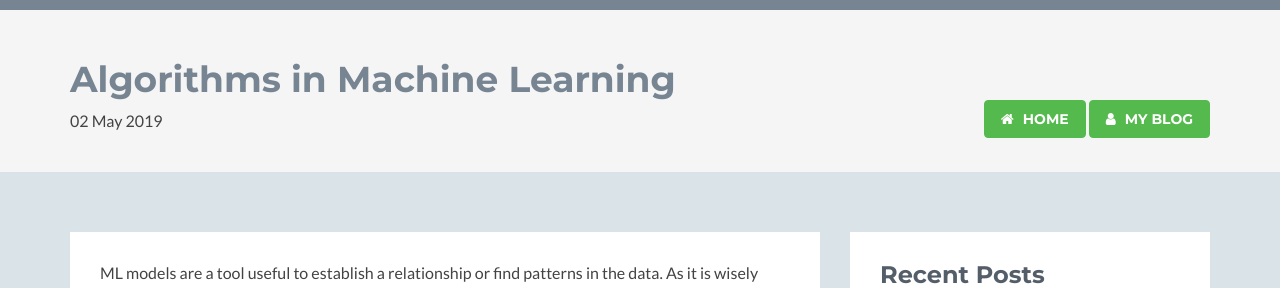
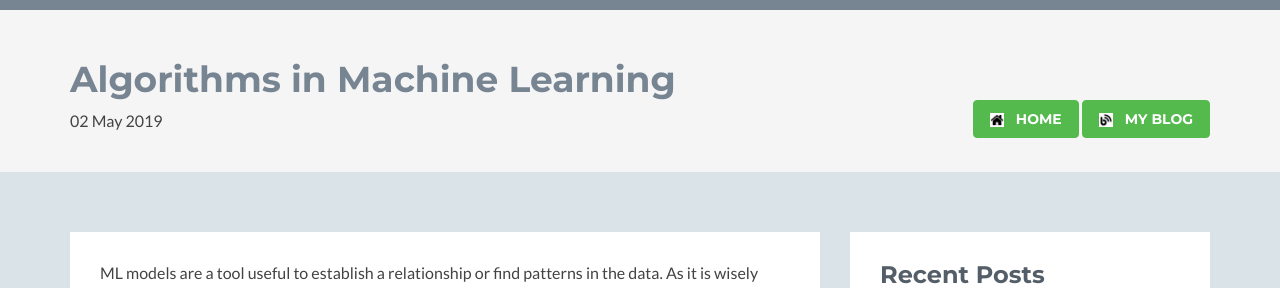
Before and after one commit to abhisheksanghai/abhisheksanghai.github.io, a Jekyll site: the page built from _posts/2019-05-02-algorithms-in-ml.md, in a window 1280 px wide. Shown: the top 288 px of the page. Built offline with Jekyll 4.4.1, drawn with Linux system fonts in a browser that asks for light colours; nearby versions of some CDN libraries; library files that are not in the unit come from our copies; comment, search, counter and statistics services are not loaded.

Commit message:
Update post.html
replacing icons with images

```diff
--- a/_layouts/post.html
+++ b/_layouts/post.html
@@ -9,8 +9,8 @@ layout: default
                 <p class="meta">{{ page.date | date_to_string }}</p>
             </div><!--//profile-->
 	    <div class="profile-links pull-right">
-		<a class="btn btn-cta-primary" href="/"><i class="fa fa-home"></i> Home</a>
-		<a class="btn btn-cta-primary" href="/datascience"><i class="fa fa-user"></i> My Blog</a>
+		<a class="btn btn-cta-primary" href="/"><img src="/images/Icons/home.png" width="14" height="14">&nbsp;&nbsp; Home</a>
+		<a class="btn btn-cta-primary" href="/datascience"><img src="/images/Icons/blog.png" width="14" height="14">&nbsp;&nbsp; My Blog</a>
 	    </div><!-- link to other pages -->
         </div><!--//container-->
     </header><!--//header-->
```
